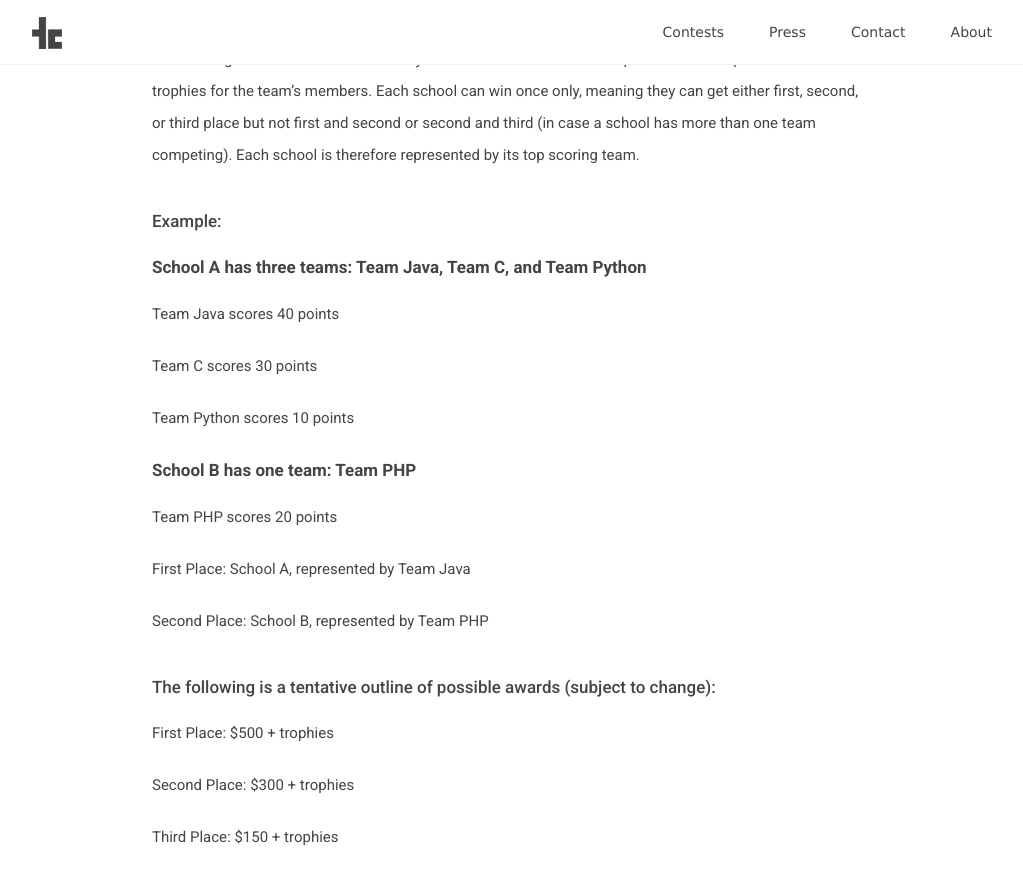
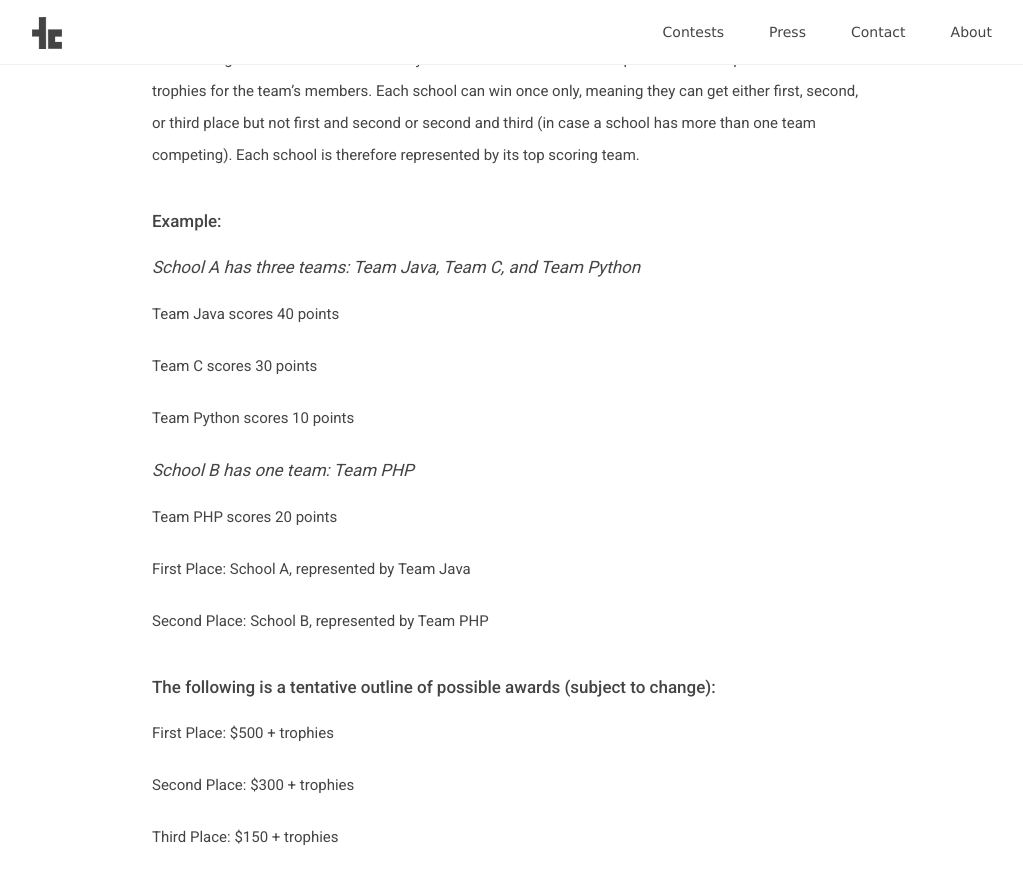
Before and after one commit to teamscode/teamscode.github.io, a Jekyll site: the page built from _posts/2018-01-07-teamscode-2018-development-challenge.md, in a window 1280 px wide and 900 px high, scrolled down 2785 px. Shown: the top 884 px of the window, without its empty margins (128-1151 px from the left). Built offline with Jekyll 4.4.1, drawn with Linux system fonts in a browser that asks for light colours; nearby versions of some CDN libraries.

```diff
--- a/_posts/2018-01-07-teamscode-2018-development-challenge.md
+++ b/_posts/2018-01-07-teamscode-2018-development-challenge.md
@@ -73,12 +73,12 @@ The winning teams will receive monetary awards for their schools’ computer sci
 
 ## Example:
 
-### **School A has three teams: Team Java, Team C, and Team Python**
+### *School A has three teams: Team Java, Team C, and Team Python*
 Team Java scores 40 points
 Team C scores 30 points
 Team Python scores 10 points
 
-### **School B has one team: Team PHP**
+### *School B has one team: Team PHP*
 Team PHP scores 20 points
 
 First Place: School A, represented by Team Java
```
